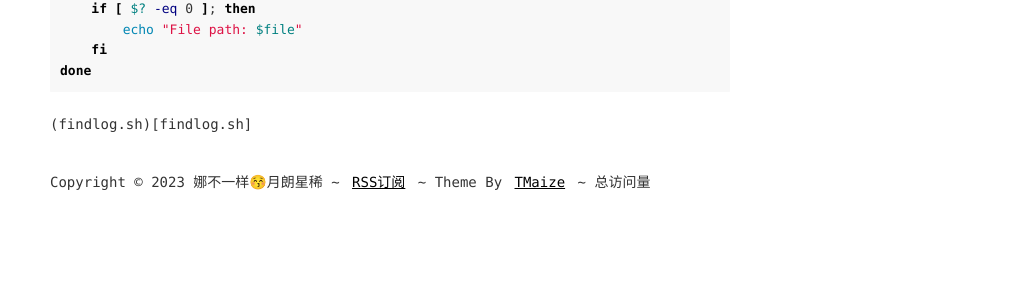
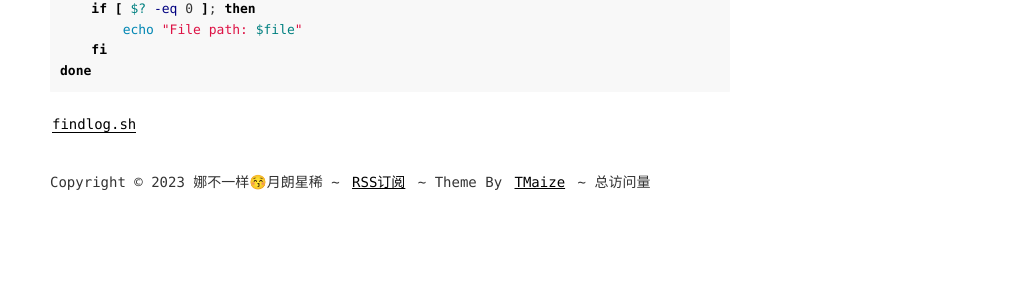
Before and after one commit to nksmiles/nksmiles.github.io, a Jekyll site: the page built from _posts/2023-11-17-Qinglong-findlog-bash.md, in a window 1280 px wide. Shown: the part 380-688 px from the top of the page, without its empty margins (250-1280 px from the left). Built offline with Jekyll 4.4.1, drawn with Linux system fonts in a browser that asks for light colours; comment, search, counter and statistics services are not loaded.

Commit message:
Update 2023-11-17-Qinglong-findlog-bash.md

````diff
--- a/_posts/2023-11-17-Qinglong-findlog-bash.md
+++ b/_posts/2023-11-17-Qinglong-findlog-bash.md
@@ -20,4 +20,4 @@ for file in `find /root/ql/data/log -name "*.log"`; do
 done
 ```
 
-(findlog.sh)[findlog.sh]
+[findlog.sh](findlog.sh)
````
